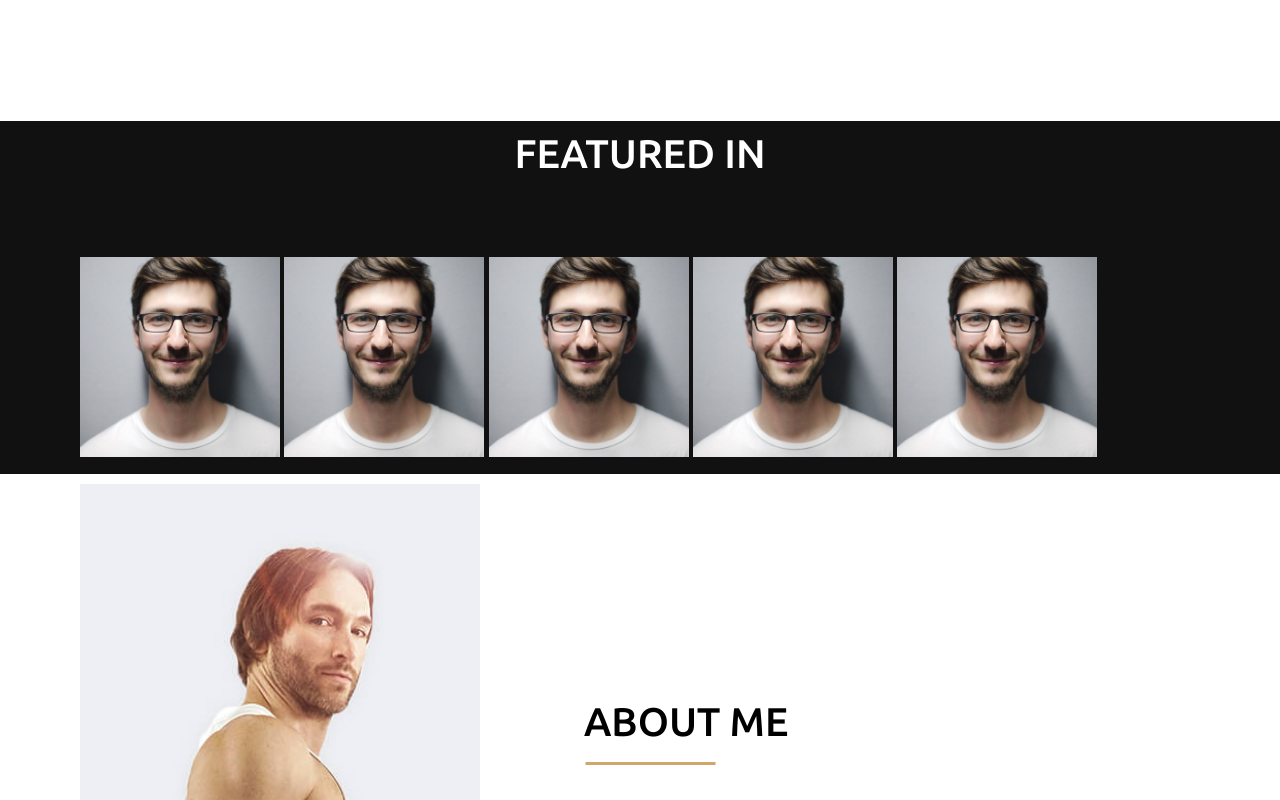
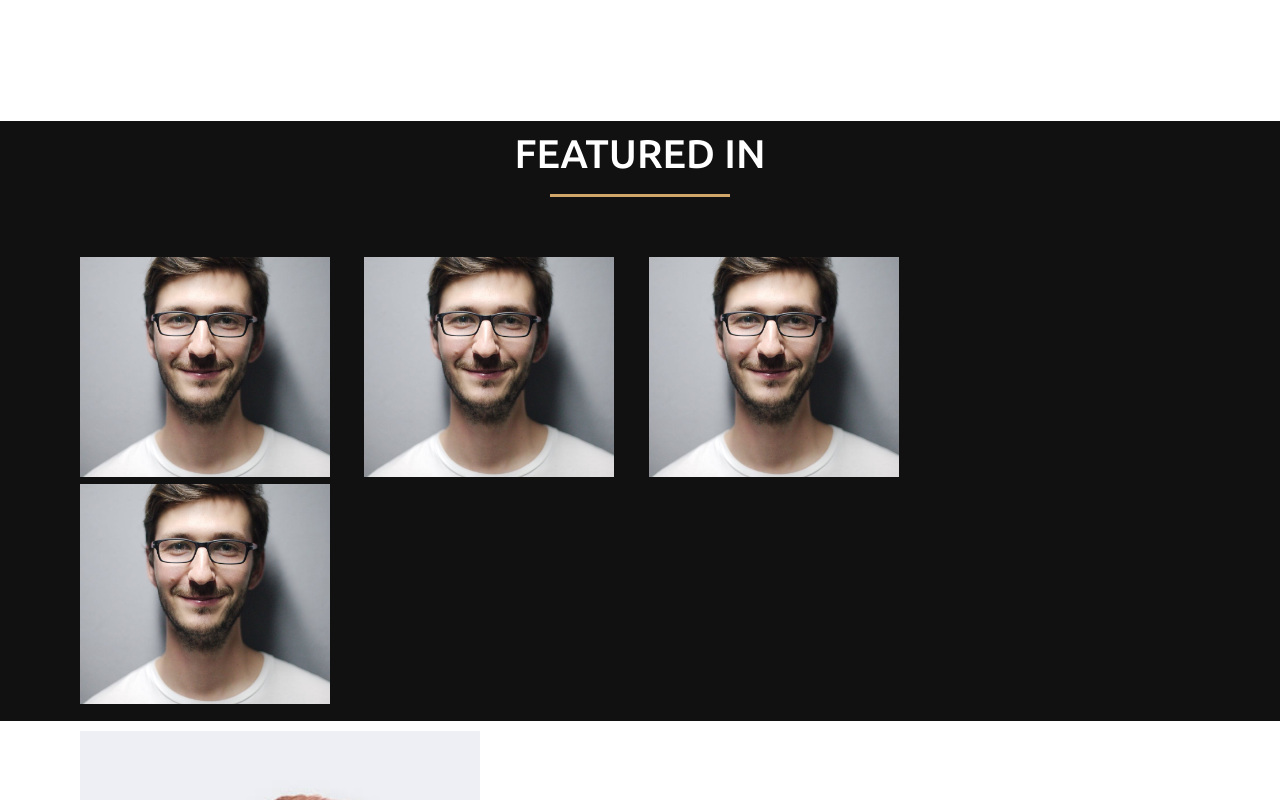
Before and after one commit to daantonio27/adamrosante-site, a plain HTML site: page index.html in a window 1280 px wide. Shown: the part 1580-2380 px from the top of the page. Drawn offline with nearby package versions, Linux system fonts and the light colour scheme.

Commit message:
services update

```diff
--- a/index.html
+++ b/index.html
@@ -66,7 +66,6 @@
           <img src="images/profile-1.jpeg" alt="image1" />
           <img src="images/profile-1.jpeg" alt="image1" />
           <img src="images/profile-1.jpeg" alt="image1" />
-          <img src="images/profile-1.jpeg" alt="image1" />
         </div>
       </div>
     </section>
@@ -115,7 +114,7 @@
       </div>
     </section>
 
-    <!-- services section start
+    <!-- services section start -->
     <section class="services" id="services">
         <div class="max-width">
             <h2 class="title">My services</h2>
@@ -144,7 +143,7 @@
                </div>
             </div>
         </div>
-    </section>-->
+    </section>
 
     <!-- skills section start
     <section class="skills" id="skills">
--- a/style.css
+++ b/style.css
@@ -134,6 +134,7 @@ section {
 }
 
 .featured .title::before {
+  content: "";
   position: absolute;
   bottom: 0px;
   left: 50%;
@@ -144,9 +145,10 @@ section {
 }
 
 .featured .featured-content img {
-  height: 200px;
-  width: 200px;
+  height: 220px;
+  width: 250px;
   object-fit: cover;
+  margin-right: 30px;
 }
 
 /* about section styling */
```
